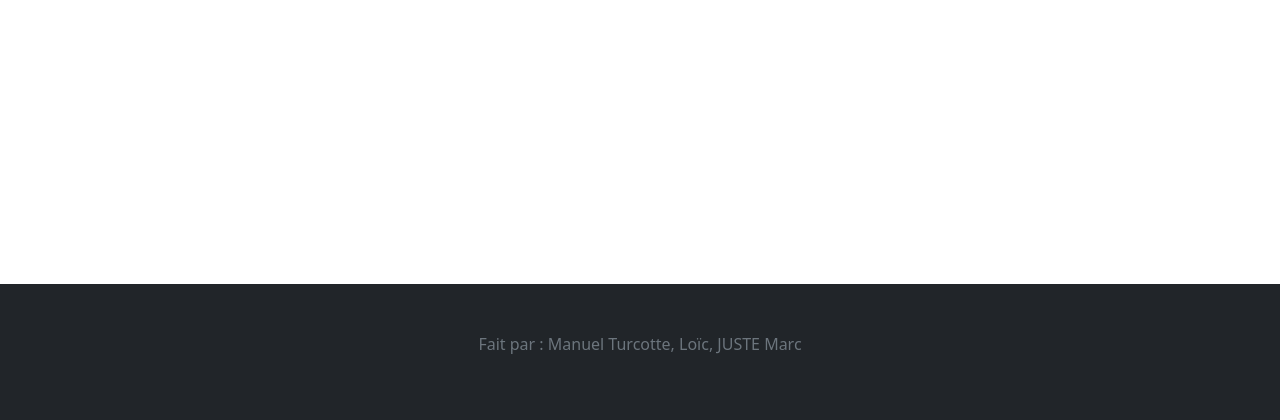
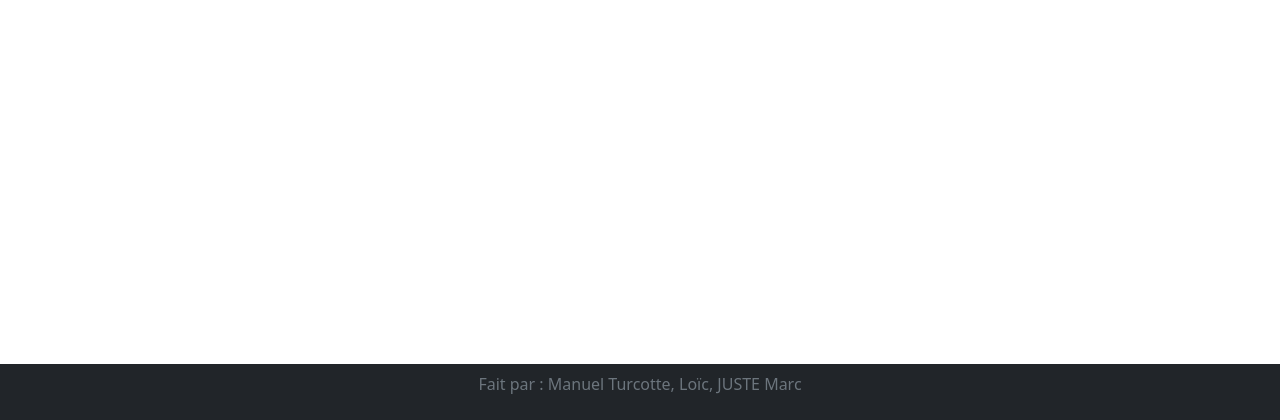
Before and after one commit to marc2541/ProjetExplo, a Flask app: page / in a window 1280 px wide. Shown: the part 380-800 px from the top of the page. Run offline with Flask 2, Linux system fonts and the light colour scheme; some libraries are stand-ins or nearby versions.

Commit message:
Minor update

```diff
--- a/static/js/function.js
+++ b/static/js/function.js
@@ -18,7 +18,7 @@ $(document).on("click", ".delete", function(){
     }
 });
 
-// Supprimer un livre sur le clic du bouton
+// Validation avec la soumission du formulaire
 $(document).on("click", ".submit", function(){
     // Déclaration des variables
     let error = false;
--- a/templates/base.html
+++ b/templates/base.html
@@ -38,7 +38,7 @@
         </div>
     </main>
     <footer class="bg-dark">
-        <p class="text-muted py-5 text-center">Fait par : Manuel Turcotte, Loïc, JUSTE Marc</p>
+        <p class="text-muted py-2 text-center">Fait par : Manuel Turcotte, Loïc, JUSTE Marc</p>
         <div class="container">
 
         </div>
```
